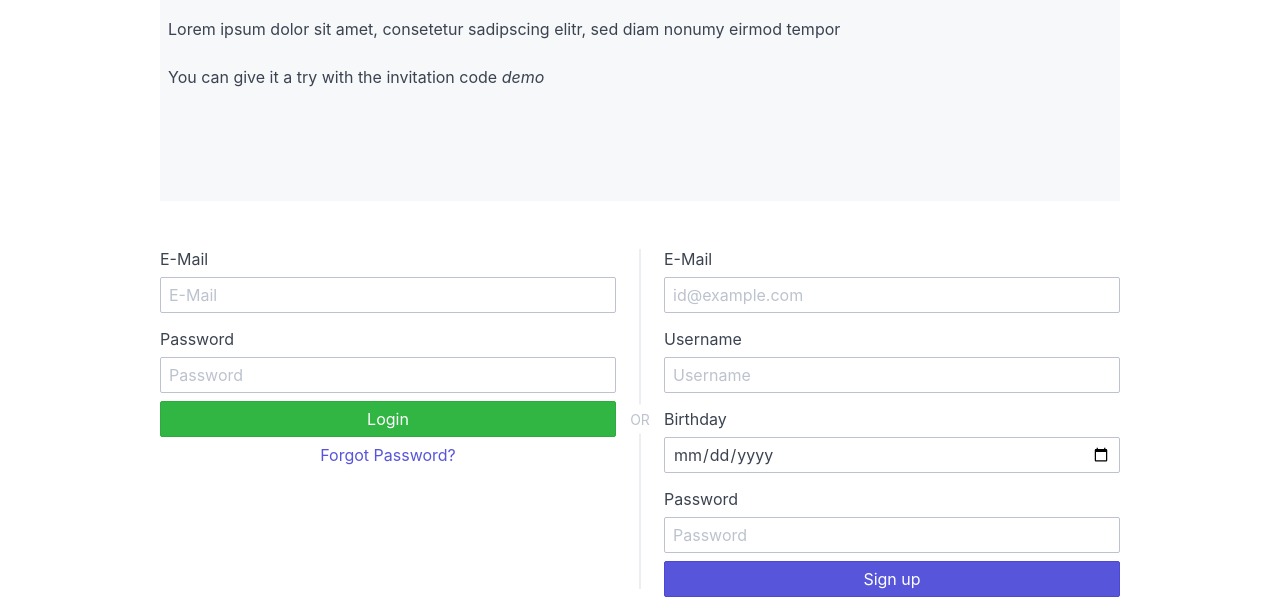
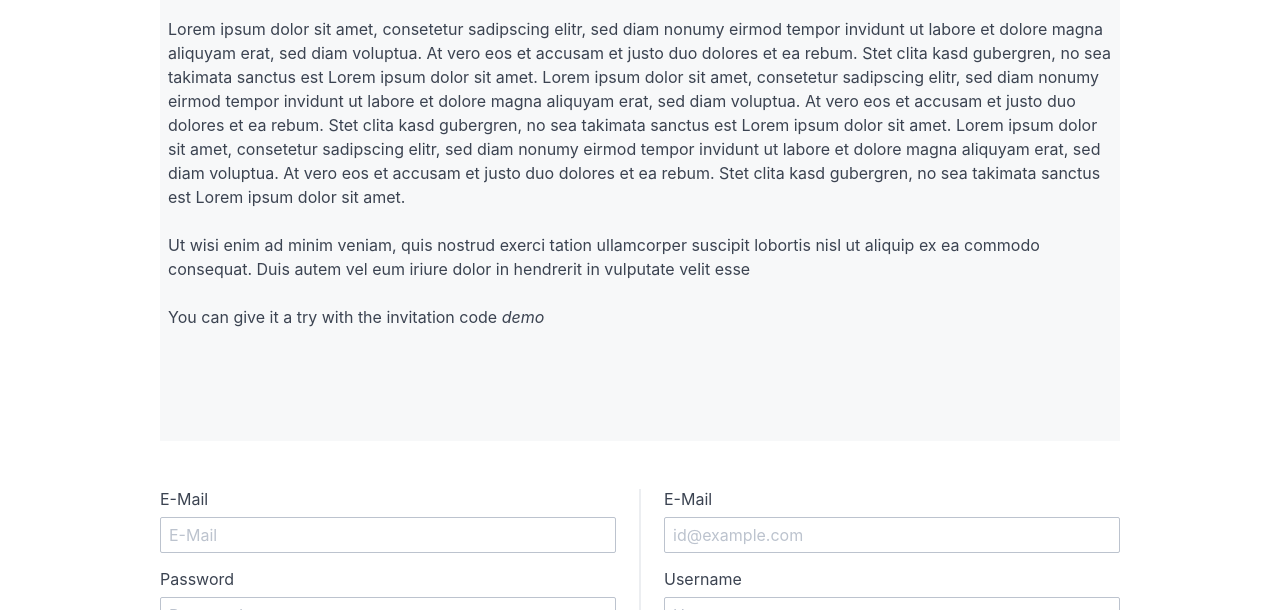
Before and after one commit to KMSTEAM/MyCargonaut, a plain HTML site: page public/index.html in a window 1280 px wide. Shown: the part 139-749 px from the top of the page. Drawn offline with nearby package versions, Linux system fonts and the light colour scheme; some packages are replaced by stand-ins of ours; a script that the page names is missing; files whose address does not match are found by name.

Commit message:
update index.html hero

```diff
--- a/public/index.html
+++ b/public/index.html
@@ -44,7 +44,21 @@
                     <div class="hero-body">
                         <h1>MyCargonaut</h1>
                         <p>Lorem ipsum dolor sit amet, consetetur sadipscing elitr, sed diam nonumy eirmod tempor
+                            invidunt ut labore et dolore magna aliquyam erat, sed diam voluptua. At vero eos et accusam
+                            et justo duo dolores et ea rebum. Stet clita kasd gubergren, no sea takimata sanctus est
+                            Lorem ipsum dolor sit amet. Lorem ipsum dolor sit amet, consetetur sadipscing elitr, sed
+                            diam nonumy eirmod tempor invidunt ut labore et dolore magna aliquyam erat, sed diam
+                            voluptua. At vero eos et accusam et justo duo dolores et ea rebum. Stet clita kasd
+                            gubergren, no sea takimata sanctus est Lorem ipsum dolor sit amet. Lorem ipsum dolor sit
+                            amet, consetetur sadipscing elitr, sed diam nonumy eirmod tempor invidunt ut labore et
+                            dolore magna aliquyam erat, sed diam voluptua. At vero eos et accusam et justo duo dolores
+                            et ea rebum. Stet clita kasd gubergren, no sea takimata sanctus est Lorem ipsum dolor sit
+                            amet.
                         </p>
+                        <p>
+                            Ut wisi enim ad minim veniam, quis nostrud exerci tation ullamcorper suscipit lobortis nisl
+                            ut aliquip ex ea commodo consequat. Duis autem vel eum iriure dolor in hendrerit in
+                            vulputate velit esse</p>
                         <p>You can give it a try with the invitation code <i>demo</i></p>
                     </div>
                 </div>
@@ -63,7 +77,7 @@
                         <p class="form-input-hint">Password or username not correct.</p>
                     </div>
                     <div class="form-group">
-                        <button class="btn btn-success btn-block" id="login-btn">Login</button>
+                        <button class="btn btn-primary btn-block" id="login-btn">Login</button>
                         <a href="dash.html" target="_blank" class="btn btn-link btn-block">Forgot Password?</a>
 
                     </div>
```
